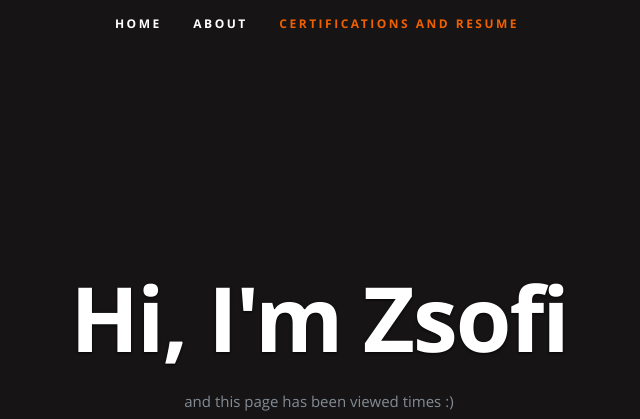
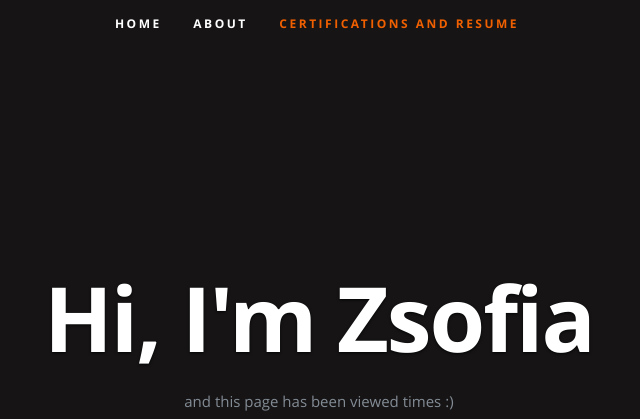
Before and after one commit to sofiavt/azure-resume, a plain HTML site: page frontend/index.html in a window 1280 px wide. Shown: the top 419 px of the page, without its empty margins (323-963 px from the left). Drawn offline with nearby package versions, Linux system fonts and the light colour scheme; no server answers.

Commit message:
Updates to HTML

```diff
--- a/frontend/index.html
+++ b/frontend/index.html
@@ -55,7 +55,7 @@
 
       <div class="row banner">
          <div class="banner-text">
-            <h1 class="responsive-headline">Hi, I'm Zsofi</h1>
+            <h1 class="responsive-headline">Hi, I'm Zsofia</h1>
 
             <p>and this page has been viewed <a id="counter"></a> times :) </p>
             <ul class="social">
```
